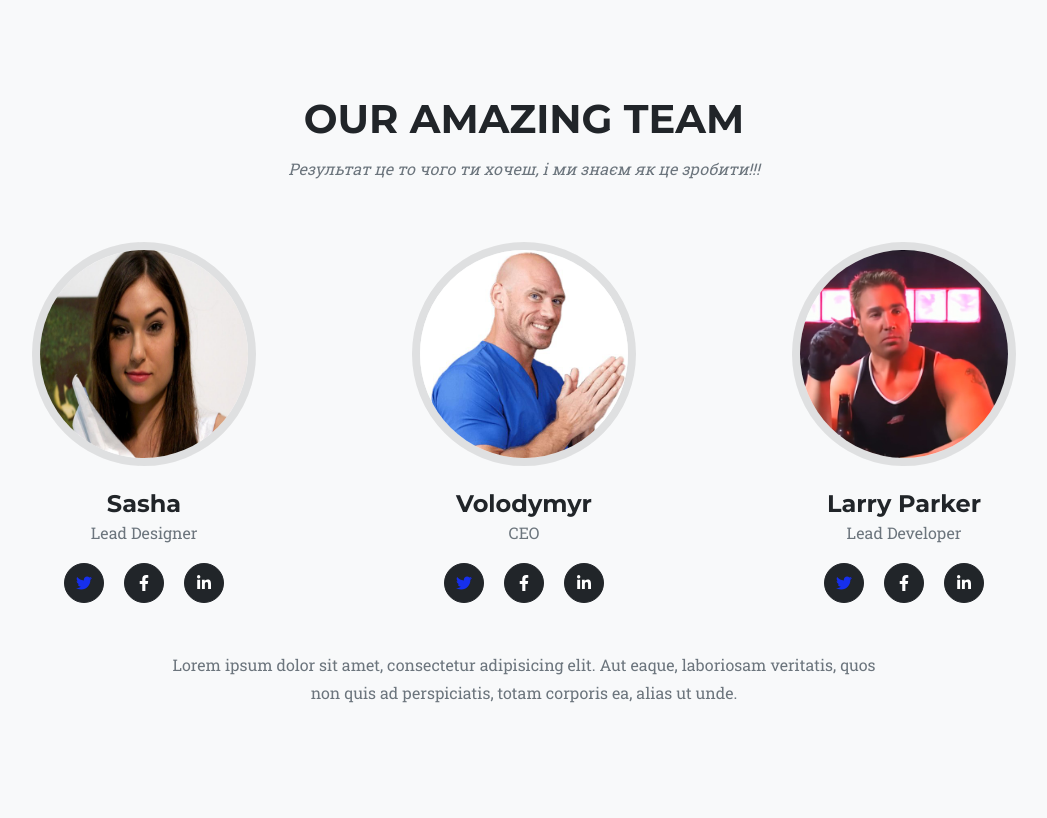
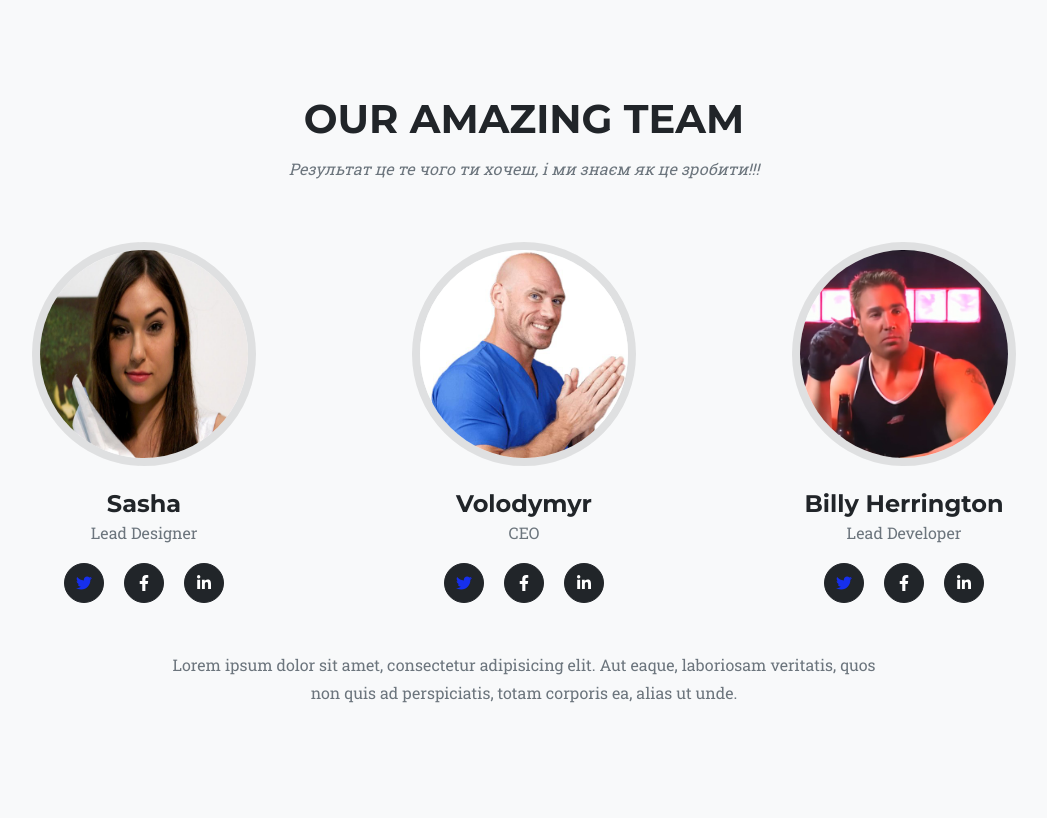
Before and after one commit to VnVSchool/blog, a Flask app: page / in a window 1280 px wide. Shown: the part 1578-2396 px from the top of the page, without its empty margins (116-1163 px from the left). Run offline with Flask 2, Linux system fonts and the light colour scheme; some libraries are stand-ins or nearby versions.

Commit message:
change location folder "js" to static, correct text and rename porn star

```diff
--- a/templates/main/index.html
+++ b/templates/main/index.html
@@ -173,7 +173,7 @@
           <div class="container">
               <div class="text-center">
                   <h2 class="section-heading text-uppercase">Our Amazing Team</h2>
-                  <h3 class="section-subheading text-muted">Результат це то чого ти хочеш, і ми знаєм як це зробити!!!</h3>
+                  <h3 class="section-subheading text-muted">Результат це те чого ти хочеш, і ми знаєм як це зробити!!!</h3>
               </div>
               <div class="row">
                   <div class="col-lg-4">
@@ -199,7 +199,7 @@
                   <div class="col-lg-4">
                       <div class="team-member">
                           <img class="mx-auto rounded-circle" src="static/img/team/download.jpeg" alt="..." />
-                          <h4>Larry Parker</h4>
+                          <h4>Billy Herrington</h4>
                           <p class="text-muted">Lead Developer</p>
                           <a class="btn btn-dark btn-social mx-2" href="#!" aria-label="Larry Parker Twitter Profile"><i class="fab fa-twitter"></i></a>
                           <a class="btn btn-dark btn-social mx-2" href="#!" aria-label="Larry Parker Facebook Profile"><i class="fab fa-facebook-f"></i></a>
```
Also changed, not shown: static/js/scripts.js (renamed from js/scripts.js).
